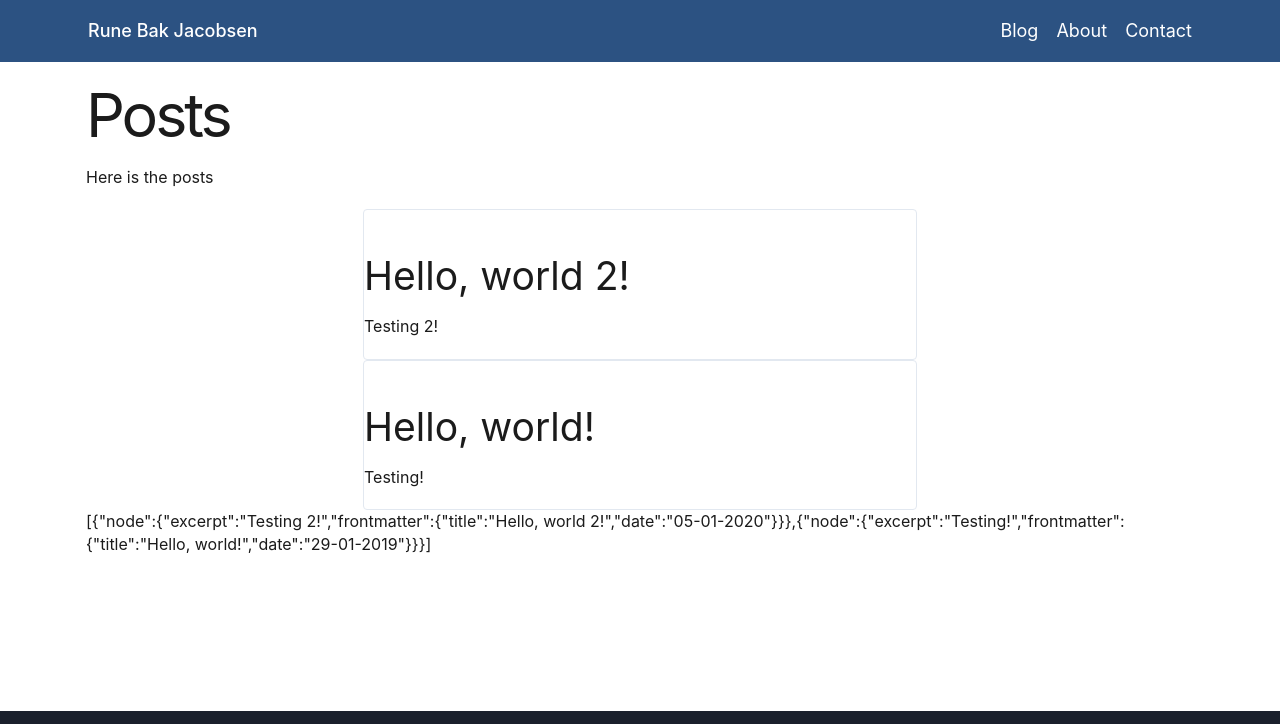
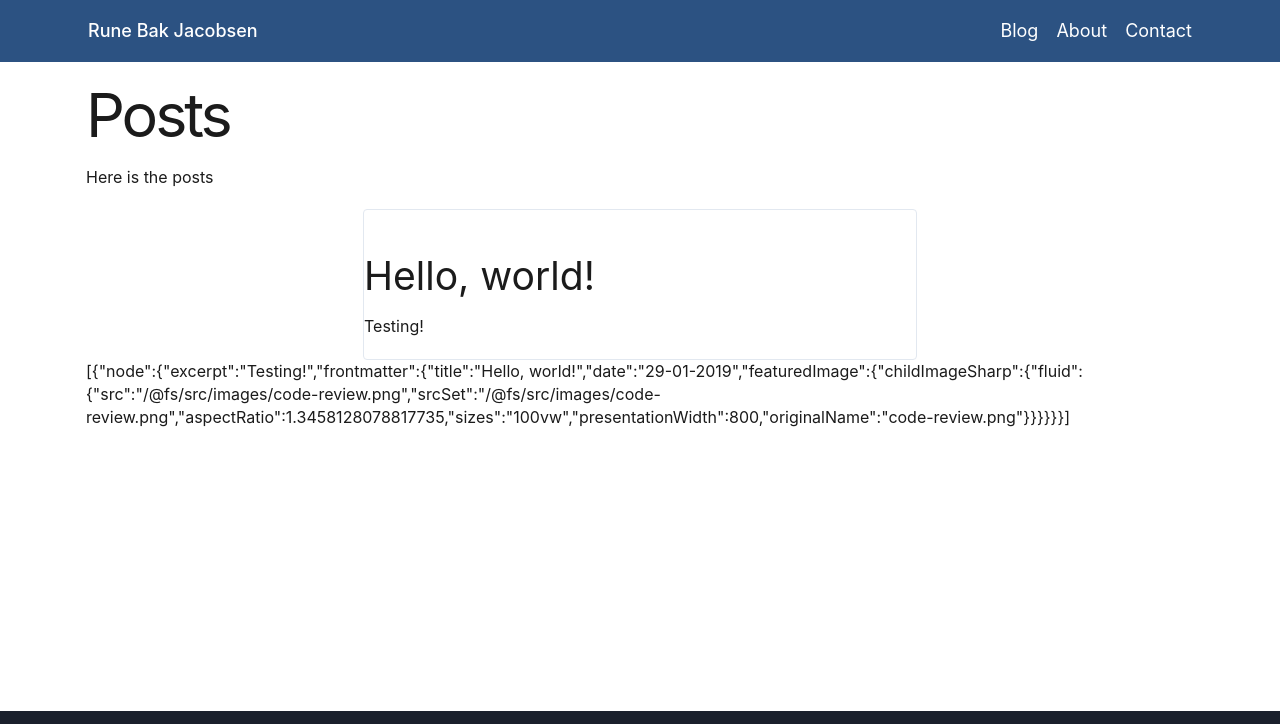
Before and after one commit to runebakjacobsen/runebakjacobsen, a Gatsby site: page /blog in a window 1280 px wide. Shown: the top 724 px of the page. Built offline with nearby package versions, Linux system fonts and the light colour scheme; Gatsby itself is replaced by a stand-in of ours; a web font is replaced by a local one.

Commit message:
Fixes image issue in query

```diff
--- a/src/pages/blog/index.js
+++ b/src/pages/blog/index.js
@@ -13,6 +13,13 @@ export const query = graphql`
           frontmatter {
             title
             date
+            featuredImage {
+              childImageSharp {
+                fluid(maxWidth: 800) {
+                  ...GatsbyImageSharpFluid
+                }
+              }
+            }
           }
         }
       }
--- a/src/pages/blog/test-post-2.mdx
+++ /dev/null
@@ -1,8 +0,0 @@
----
-title: Hello, world 2!
-path: /hello-world-2
-date: 05-01-2020
-featuredImage: code_thinking.png
----
-
-# Testing 2!
--- a/src/pages/blog/test-post.mdx
+++ b/src/pages/blog/test-post.mdx
@@ -2,7 +2,7 @@
 title: Hello, world!
 path: /hello-world
 date: 29-01-2019
-featuredImage: code_review.png
+featuredImage: ../../images/code-review.png
 ---
 
 # Testing!
```
Also changed, not shown: src/images/code-review.png (renamed from src/images/code_review.png), src/images/code_thinking.png (deleted).
